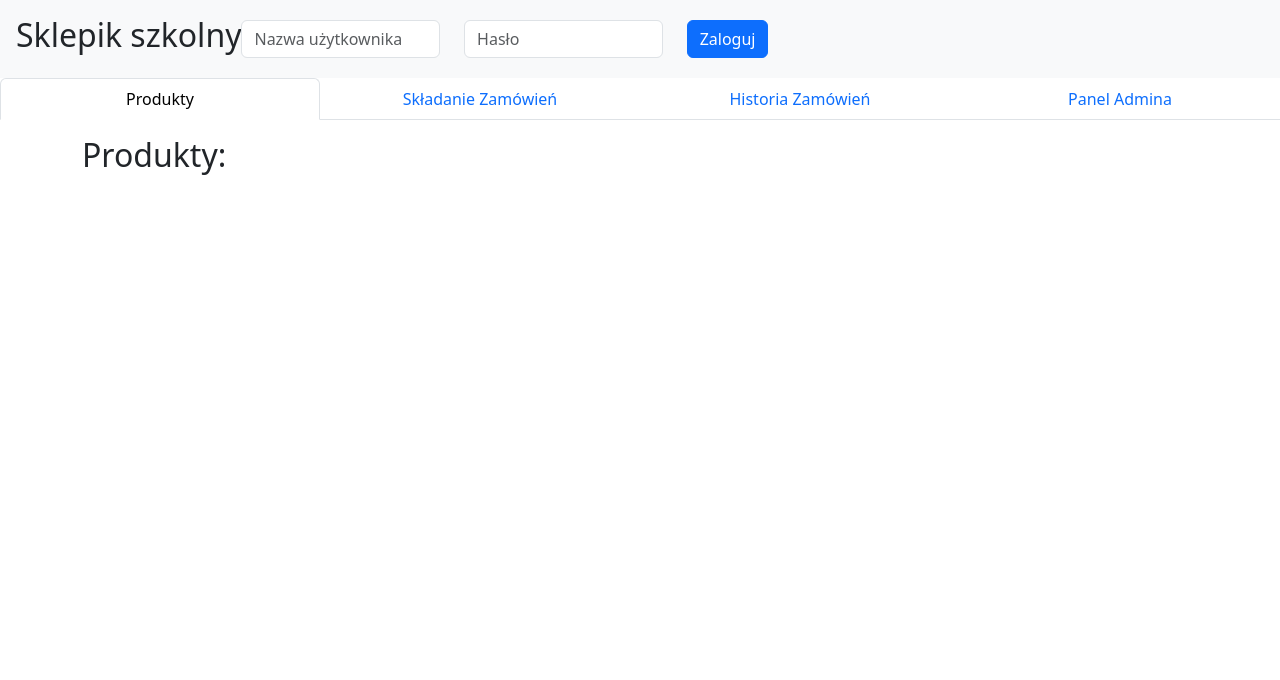
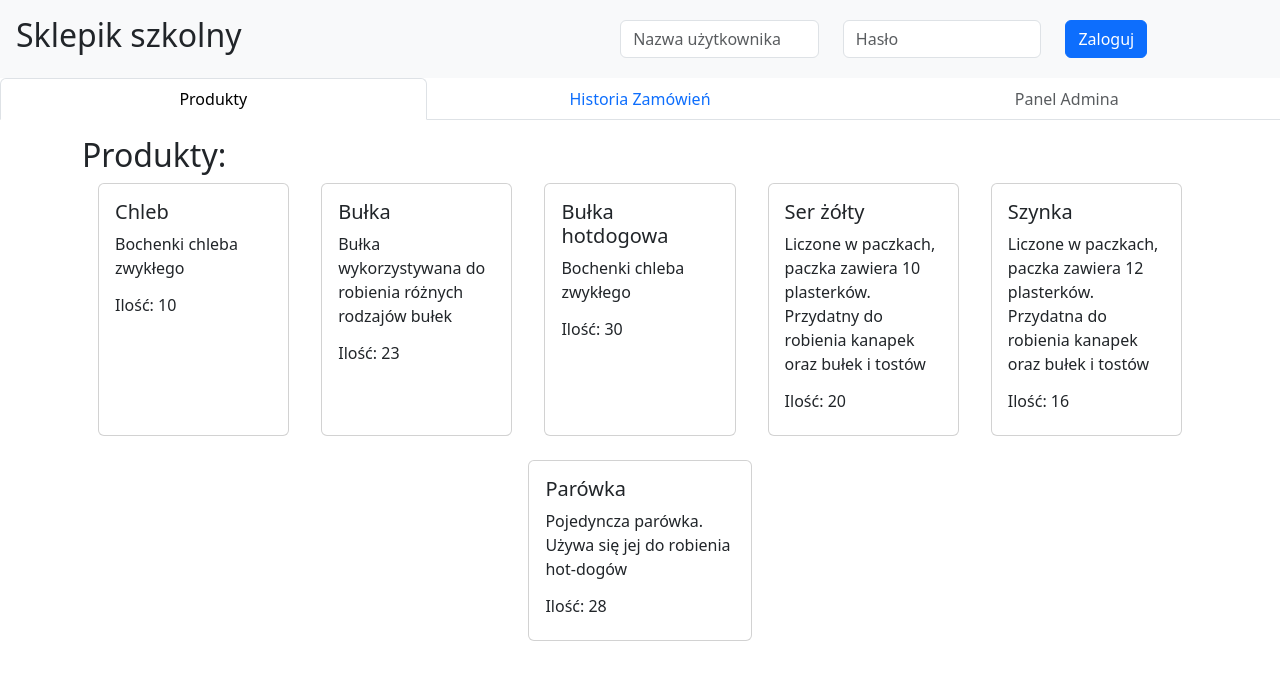
Before and after one commit to nikter100/Szkolny-sklepik, a React (Create React App) app: page / in a window 1280 px wide. Shown: the top 680 px of the page. Built offline with nearby package versions, Linux system fonts and the light colour scheme.

Commit message:
Rozbudowa aplikacji poprawa drobnych błędów
- Poprawa wyświetlania kart produktów
- Dodanie konta admina oraz logowania się na niego podczas sesji
- Dodanie usuwanie produktów podczas zalogowania się do konta admina
- Zmienienie dodawania produktów z ogólnego dostępu na dostęp dla admina

```diff
--- a/src/App.js
+++ b/src/App.js
@@ -6,22 +6,45 @@ import Navbar from 'react-bootstrap/Navbar';
 import Form from 'react-bootstrap/Form';
 import Button from 'react-bootstrap/Button';
 import Row from 'react-bootstrap/Row';
-import Col from 'react-bootstrap/Col'
+import Col from 'react-bootstrap/Col';
 import Card from 'react-bootstrap/Card';
 import { Container } from 'react-bootstrap';
 
 // Nawigacja
-function NavB() {
+function NavB({ setIsAdmin }) {
+  const [username, setUsername] = useState('');
+  const [password, setPassword] = useState('');
+
+  const handleLogin = (e) => {
+    e.preventDefault();
+    if (username === 'admin' && password === 'admin') {
+      setIsAdmin(true);
+      alert('Zalogowano jako admin!');
+    } else {
+      alert('Niepoprawne dane logowania!');
+    }
+  };
+
   return (
     <Navbar className="bg-body-tertiary p-3">
       <h2>Sklepik szkolny</h2>
-      <Form>
+      <Form className="d-flex ms-auto" onSubmit={handleLogin}>
         <Row>
           <Col>
-            <Form.Control type="text" placeholder="Nazwa użytkownika" />
+            <Form.Control
+              type="text"
+              placeholder="Nazwa użytkownika"
+              value={username}
+              onChange={(e) => setUsername(e.target.value)}
+            />
           </Col>
           <Col>
-            <Form.Control type="password" placeholder="Hasło" />
+            <Form.Control
+              type="password"
+              placeholder="Hasło"
+              value={password}
+              onChange={(e) => setPassword(e.target.value)}
+            />
           </Col>
           <Col>
             <Button variant="primary" type="submit">
@@ -35,32 +58,48 @@ function NavB() {
 }
 
 // Wyświetlanie produktów
-function Produkty({ produkty }) {
+function Produkty({ produkty, setProdukty, isAdmin }) {
+  // Grupowanie produktów w tablice po 5 elementów
+  const grupyProduktow = [];
+  for (let i = 0; i < produkty.length; i += 5) {
+    grupyProduktow.push(produkty.slice(i, i + 5));
+  }
+
+  // Funkcja do usuwania produktu
+  const usunProdukt = (indexDoUsuniecia) => {
+    setProdukty(produkty.filter((_, index) => index !== indexDoUsuniecia));
+  };
+
   return (
     <Container>
       <h2>Produkty:</h2>
-      <div className="d-flex justify-content-around">
-        {produkty.map((produkt, index) => (
-        <Card key={index} style={{ width: '18rem' }}>
-          <Card.Body>
-            <Card.Title>{produkt.nazwa}{' '}</Card.Title>
-            <Card.Text> {produkt.opis}  </Card.Text>
-            <Card.Text> <h6>Ilość: {produkt.ilosc} </h6></Card.Text>
-          </Card.Body>
-        </Card>
-        ))}
+      {grupyProduktow.map((grupa, indexGrupy) => (
+        <div key={indexGrupy} className="d-flex justify-content-around mb-4">
+          {grupa.map((produkt, indexProduktu) => {
+            const indexGlobalny = indexGrupy * 5 + indexProduktu; // Obliczenie indeksu w oryginalnej tablicy
+            return (
+              <Card key={indexGlobalny} style={{ width: '20%' }} className="mx-3">
+                <Card.Body>
+                  <Card.Title>{produkt.nazwa}</Card.Title>
+                  <Card.Text>{produkt.opis}</Card.Text>
+                  <Card.Text>
+                    <h6>Ilość: {produkt.ilosc}</h6>
+                  </Card.Text>
+                  {isAdmin && (
+                    <Button
+                      variant="danger"
+                      onClick={() => usunProdukt(indexGlobalny)}
+                    >
+                      Usuń produkt
+                    </Button>
+                  )}
+                </Card.Body>
+              </Card>
+            );
+          })}
         </div>
-      </Container>
-  );
-}
-
-// Sekcja Zamówienia
-function Zamowienia() {
-  return (
-    <div>
-      <h4>Składanie zamówień</h4>
-      <p>Funkcja składania zamówień jeszcze nie została zaimplementowana.</p>
-    </div>
+      ))}
+    </Container>
   );
 }
 
@@ -150,7 +189,7 @@ function Admin({ produkty, setProdukty }) {
 }
 
 // Główna zawartość (karty)
-function MainContent({ produkty, setProdukty }) {
+function Zawartosc({ produkty, setProdukty, isAdmin }) {
   return (
     <Tabs
       defaultActiveKey="produkty"
@@ -158,16 +197,13 @@ function MainContent({ produkty, setProdukty }) {
       className="mb-3"
       justify
     >
-      <Tab eventKey="produkty" title="Produkty">
-        <Produkty produkty={produkty} />
-      </Tab>
-      <Tab eventKey="zamowienia" title="Składanie Zamówień">
-        <Zamowienia />
+      <Tab eventKey="produkty" title="Produkty" >
+        <Produkty produkty={produkty} setProdukty={setProdukty} isAdmin={isAdmin} />
       </Tab>
       <Tab eventKey="historia" title="Historia Zamówień">
         <Historia />
       </Tab>
-      <Tab eventKey="admin" title="Panel Admina">
+      <Tab eventKey="admin" title="Panel Admina" disabled={!isAdmin}>
         <Admin produkty={produkty} setProdukty={setProdukty} />
       </Tab>
     </Tabs>
@@ -176,12 +212,21 @@ function MainContent({ produkty, setProdukty }) {
 
 // Główna aplikacja
 function App() {
-  const [produkty, setProdukty] = useState([]);
+  const [produkty, setProdukty] = useState([
+    { nazwa: 'Chleb', ilosc: 10, opis: 'Bochenki chleba zwykłego' },
+    { nazwa: 'Bułka', ilosc: 23, opis: 'Bułka wykorzystywana do robienia różnych rodzajów bułek' },
+    { nazwa: 'Bułka hotdogowa', ilosc: 30, opis: 'Bochenki chleba zwykłego' },
+    { nazwa: 'Ser żółty', ilosc: 20, opis: 'Liczone w paczkach, paczka zawiera 10 plasterków. Przydatny do robienia kanapek oraz bułek i tostów' },
+    { nazwa: 'Szynka', ilosc: 16, opis: 'Liczone w paczkach, paczka zawiera 12 plasterków. Przydatna do robienia kanapek oraz bułek i tostów' },
+    { nazwa: 'Parówka', ilosc: 28, opis: 'Pojedyncza parówka. Używa się jej do robienia hot-dogów' },
+  ]);
+
+  const [isAdmin, setIsAdmin] = useState(false);
 
   return (
     <div>
-      <NavB />
-      <MainContent produkty={produkty} setProdukty={setProdukty} />
+      <NavB setIsAdmin={setIsAdmin} />
+      <Zawartosc produkty={produkty} setProdukty={setProdukty} isAdmin={isAdmin} />
     </div>
   );
 }
```
